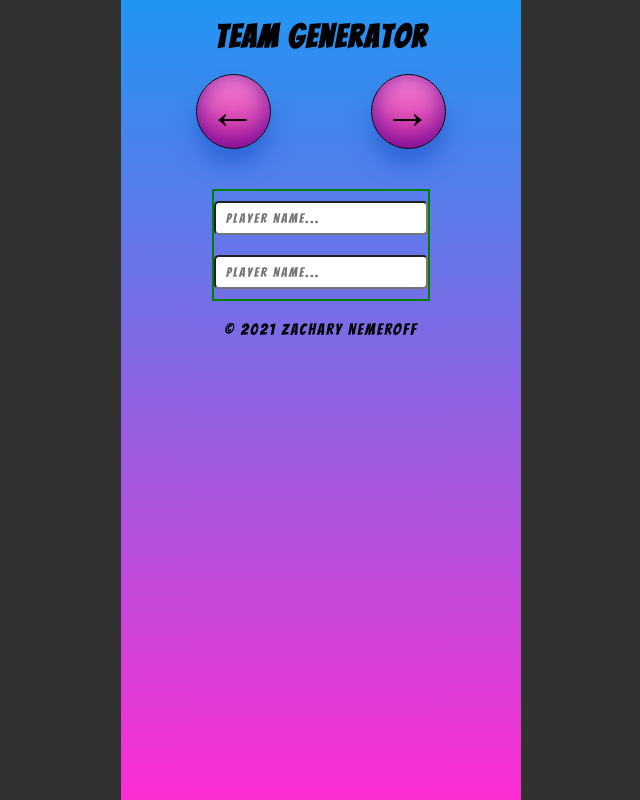
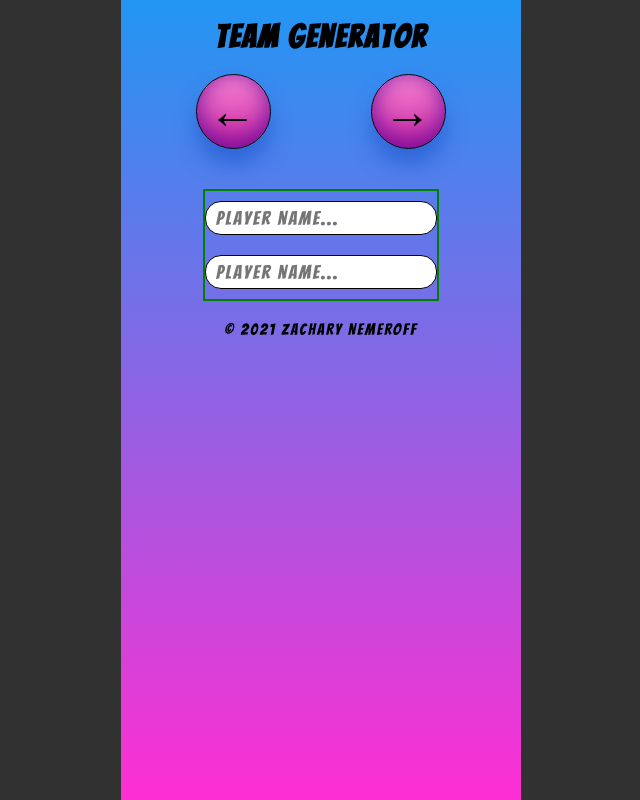
Before and after one commit to ZaneMeroff/team_gen, a Vue app: page /enterNames in a window 1280 px wide. Shown: the whole page, without its empty margins (319-959 px from the left). Built offline with nearby package versions, Linux system fonts and the light colour scheme.

Commit message:
Update style in NameInput.vue

```diff
--- a/src/components/NameInput.vue
+++ b/src/components/NameInput.vue
@@ -45,12 +45,14 @@
 <style scoped>
 
   .name-input {
-    height: 30px;
-    width: 200px;
+    height: 32px;
+    width: 220px;
     display: block;
-    border-radius: 5px;
+    border-radius: 16px;
     margin: 10px 0px;
     padding-left: 10px;
+    font-size: 1.2rem;
+    border: 1px solid #000;
   }
 
 </style>
```
